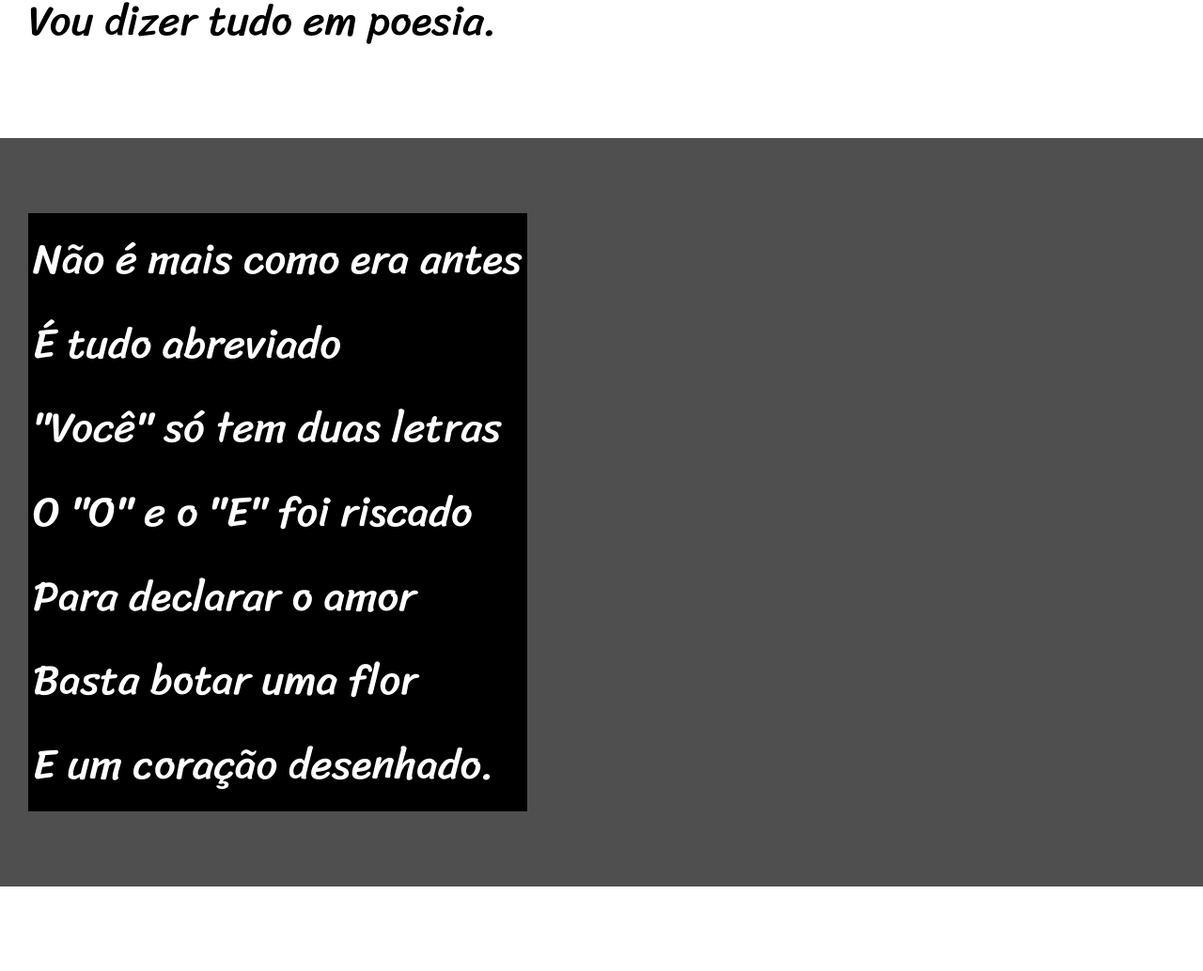
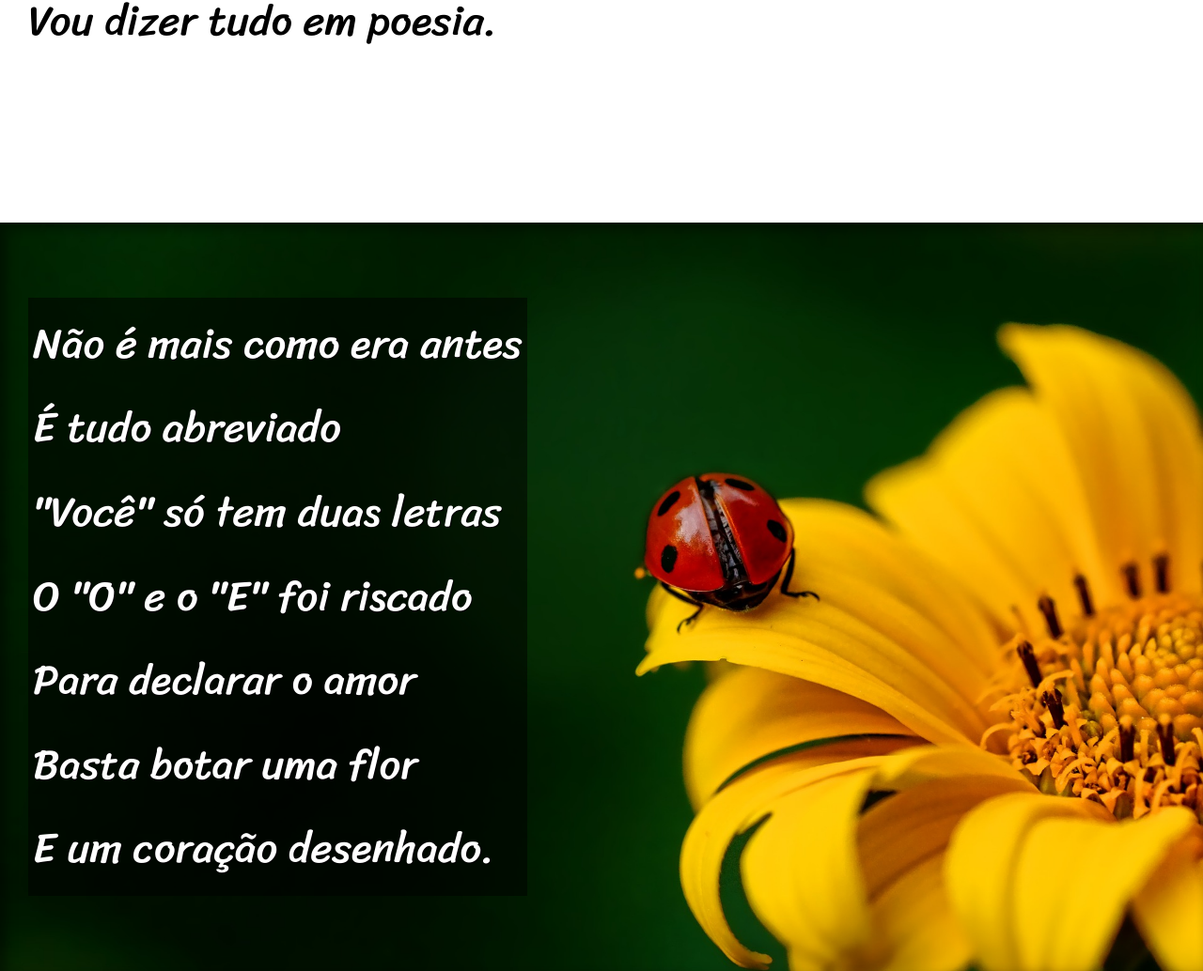
Before and after one commit to joycebatistasousa/projeto-cordel, a plain HTML site: page index.html in a window 1280 px wide. Shown: the part 900-1934 px from the top of the page at 94% size. Drawn offline with Linux system fonts and the light colour scheme.

Commit message:
efeito parallax simples adicionado

```diff
--- a/index.html
+++ b/index.html
@@ -24,7 +24,7 @@
             </p>
         </section>
 
-        <section class="imagem">
+        <section class="imagem" id="img01">
             <p>
                 Não é mais como era antes<br>
                 É tudo abreviado<br>
@@ -58,7 +58,7 @@
             </p>
         </section>
 
-        <section class="imagem">
+        <section class="imagem" id="img02">
             <p>
                 Tenho saudade das cartas<br>
                 Escritas com a própria mão<br>
--- a/style.css
+++ b/style.css
@@ -54,30 +54,51 @@ header a:hover, footer a:hover {
     text-decoration: underline;
 }
 
+section {
+    padding-top: 10vh; /* 10% da altura da tela*/
+    padding-bottom: 10vh;
+    padding-left: 30px;
+    line-height: 2em;
+    font-family: var(--fonte3);
+    font-size: 3.5vw;
+}
+
+section > p {
+ padding-bottom: 2em;
+}
+
 section.normal {
         background-color: white;
         color: black;
 }
 
-section {
-        padding-top: 10vh; /* 10% da altura da tela*/
-        padding-bottom: 10vh;
-        padding-left: 30px;
-        line-height: 2em;
-        font-family: var(--fonte3);
-        font-size: 3.5vw;
+section.imagem {
+    background-color: rgba(0, 0, 0, 0.534);
+    color: white;
+    box-shadow: inset 6px 6px 13px 0px rgba(0, 0, 0, 0.473);
+    background-size: cover;
+    background-attachment: fixed;
 }
 
 section.imagem > p {
     display: inline-block; /*transforma na caixa que se adapta ao tamanho do conteúdo*/
     padding: 5px;
-    background-color: black;
+    background-color: rgba(0, 0, 0, 0.514);
+    text-shadow: 1px 1px 0px black;
 }
 
-section.imagem {
-    background-color: rgba(0, 0, 0, 0.534);
-    color: white;
+
+section#img01 {
+    background-image: url(imagens/background001.jpg);
+    background-position: right center;
+
 }
+
+section#img02 {
+    background-image: url(imagens/background002.jpg);
+
+}
+
 
 footer {
     background-color: black;
```
